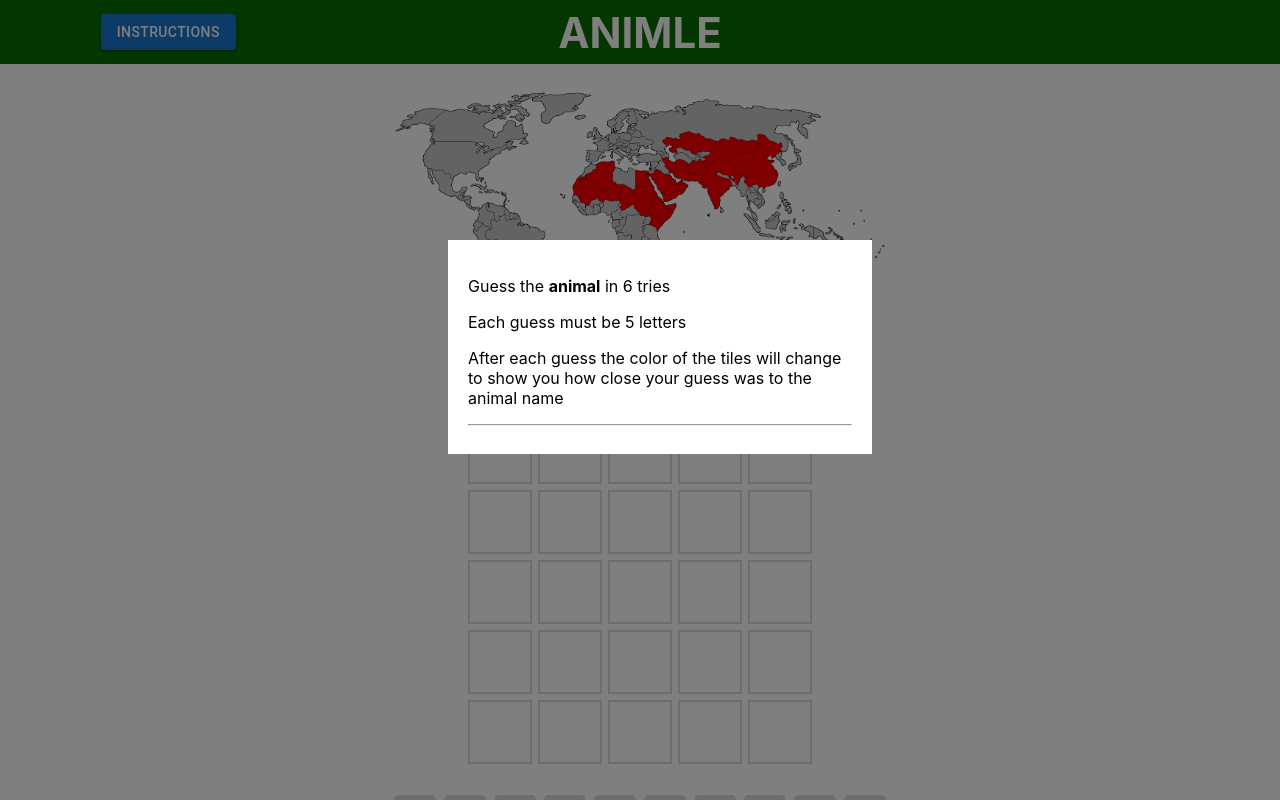
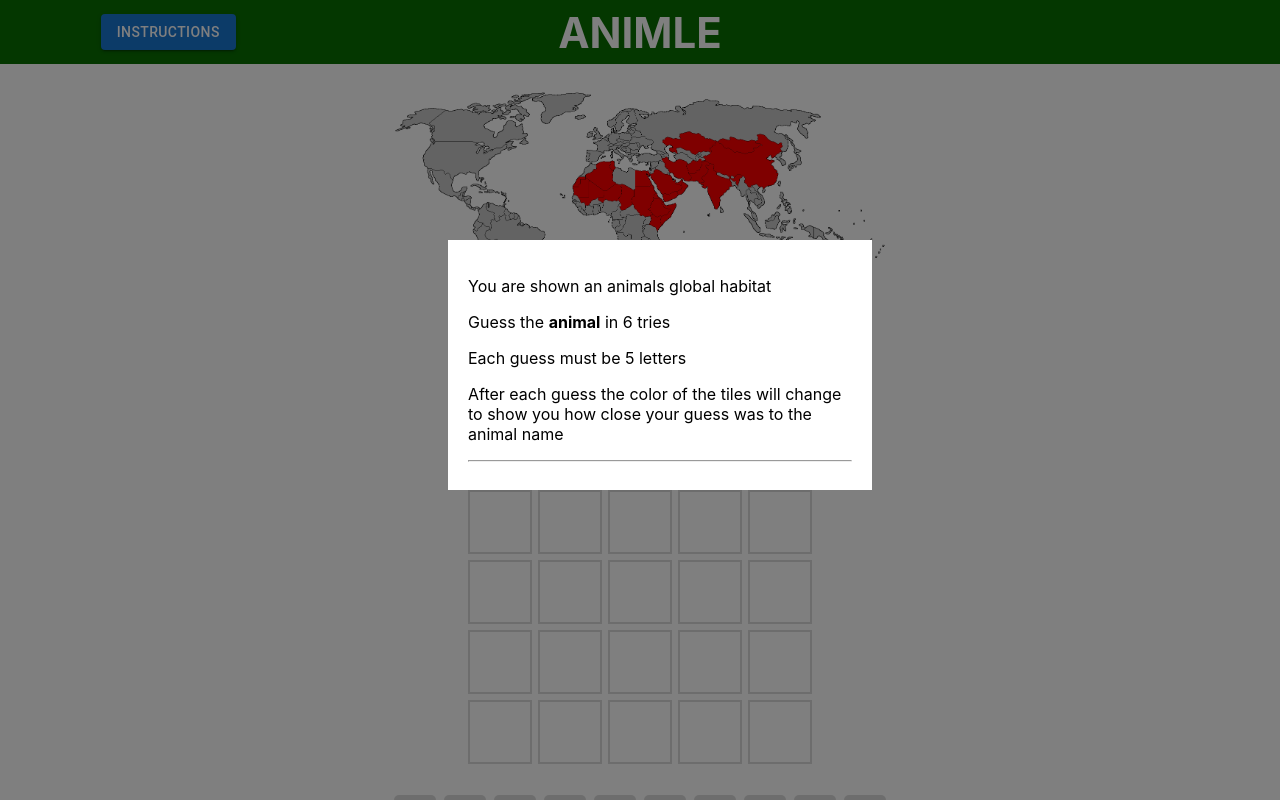
Before and after one commit to lorcanmc/WordleIdea, a React (Create React App) app: page / in a window 1280 px wide. Both pictures are taken after a click on the button "INSTRUCTIONS". Shown: the top 800 px of the page. Built offline with nearby package versions, Linux system fonts and the light colour scheme.

Commit message:
added map and keyboard coloring

```diff
--- a/src/comp/Modal/index.js
+++ b/src/comp/Modal/index.js
@@ -24,6 +24,7 @@ export default function SimpleModal() {
         onClose={handleClose}
       >
         <div className="modal">
+          <p>You are shown an animals global habitat</p>
           <p>
             Guess the <b>animal</b> in 6 tries
           </p>
```
